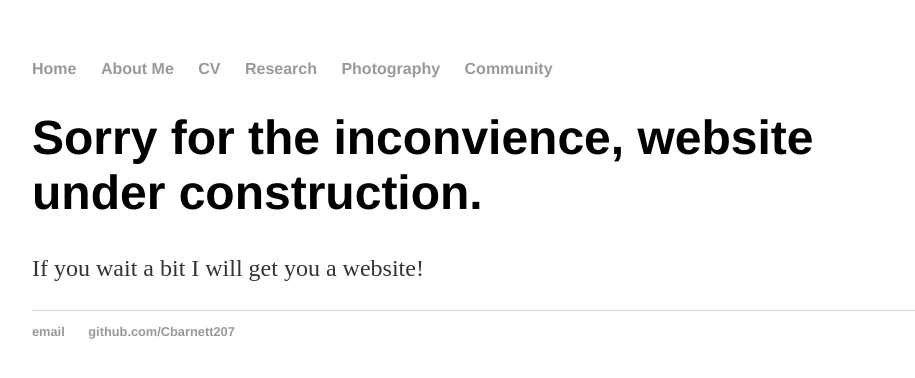
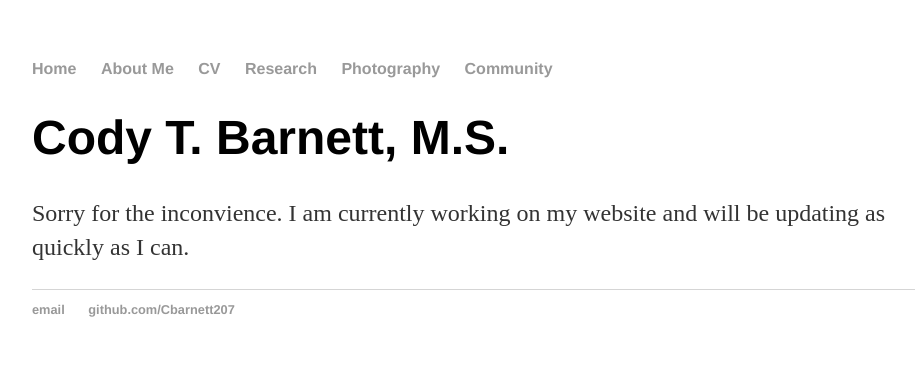
Before and after one commit to Cbarnett207/CBarnett207.github.io, a Jekyll site: the page built from index.html, in a window 1280 px wide. Shown: the top 378 px of the page, without its empty margins (160-1075 px from the left). Built offline with Jekyll 4.4.1, drawn with Linux system fonts in a browser that asks for light colours.

Commit message:
Update index.html
update the header with my name and a new construction message for viewers.

```diff
--- a/index.html
+++ b/index.html
@@ -3,7 +3,7 @@ layout: default
 title: Cody Barnett, M.S.
 ---
 <div class="blurb">
-	<h1>Sorry for the inconvience, website under construction.</h1>
-	<p>If you wait a bit I will get you a website!</p>
+	<h1>Cody T. Barnett, M.S.</h1>
+	<p>Sorry for the inconvience. I am currently working on my website and will be updating as quickly as I can.</p>
 </div><!-- /.blurb -->
 </div><!-- /.container -->
```
